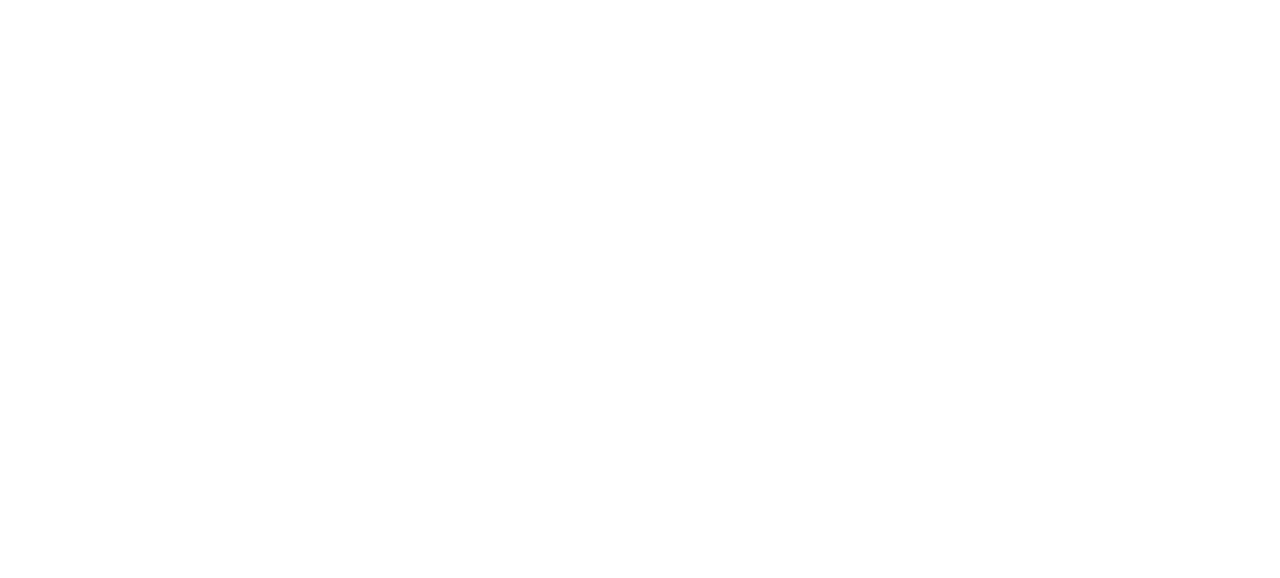
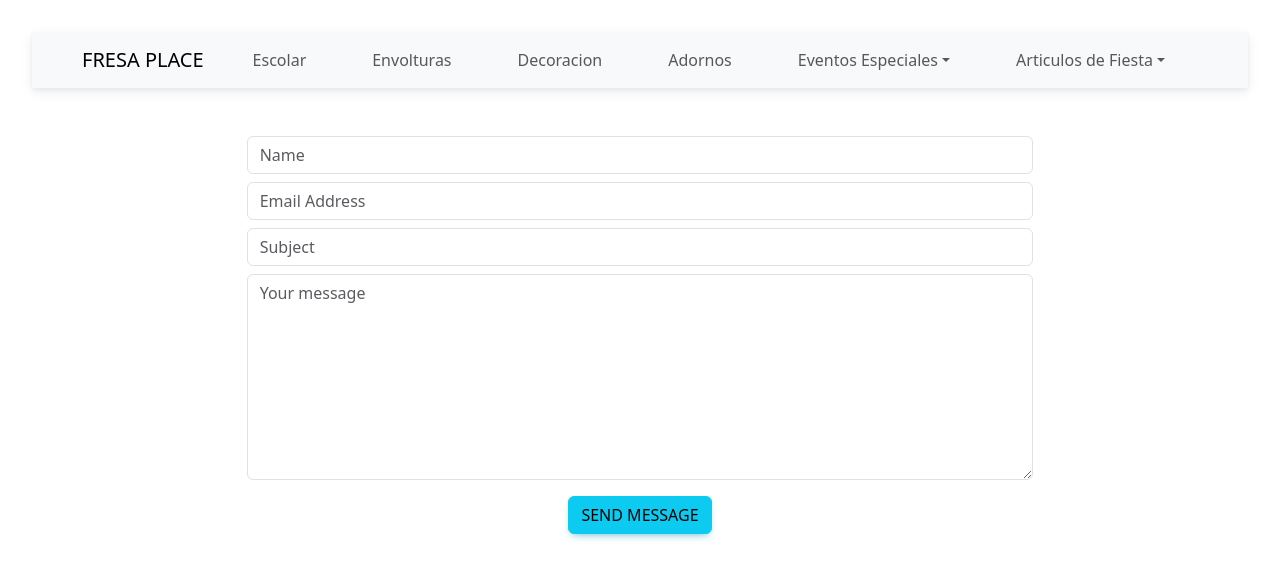
Before and after one commit to MarilaMorales/Proyecto-Fresa-Place, a React (Vite) app in the folder FresaPlace/: page /Contactenos in a window 1280 px wide. Before the commit this address had no page. Shown: the top 578 px of the page. Built offline with nearby package versions, Linux system fonts and the light colour scheme.

Commit message:
El emailjs sirve!!!

```diff
--- a/FresaPlace/package.json
+++ b/FresaPlace/package.json
@@ -12,6 +12,7 @@
   },
   "dependencies": {
     "bootstrap": "^5.3.3",
+    "emailjs-com": "^3.2.0",
     "json-server": "^1.0.0-beta.2",
     "mdb-react-ui-kit": "^8.0.0",
     "react": "^18.3.1",
--- /dev/null
+++ b/FresaPlace/src/Componentes/Contactenos.jsx
@@ -0,0 +1,47 @@
+import React from 'react';
+import emailjs from 'emailjs-com';
+import { toast } from 'react-toastify';
+
+const ContactForm = () => {
+  const sendEmail = (e) => {
+    e.preventDefault();
+
+    emailjs.sendForm('service_56xi5wh', 'template_noqmatl', e.target, 'rV7wVdf0tWzRA66hT')
+      .then((result) => {
+          console.log('Success:', result.text);
+          toast.success('Message sent successfully!');
+      }, (error) => {
+          console.log('Error:', error.text);
+          toast.error ('Failed to send message. Please try again later.');
+      });
+      e.target.reset()
+  };
+
+  return (
+    <div>
+      <div className="containerContact">
+        <form onSubmit={sendEmail}>
+          <div className="row pt-5 mx-auto">
+            <div className="col-8 form-group mx-auto">
+              <input type="text" className="form-control" placeholder="Name" name="name" required />
+            </div>
+            <div className="col-8 form-group pt-2 mx-auto">
+              <input type="email" className="form-control" placeholder="Email Address" name="email" required />
+            </div>
+            <div className="col-8 form-group pt-2 mx-auto">
+              <input type="text" className="form-control" placeholder="Subject" name="subject" required />
+            </div>
+            <div className="col-8 form-group pt-2 mx-auto">
+              <textarea className="form-control" cols="30" rows="8" placeholder="Your message" name="message" required></textarea>
+            </div>
+            <div className="col-8 pt-3 mx-auto">
+              <input type="submit" className="btn btn-info" value="Send Message" />
+            </div>
+          </div>
+        </form>
+      </div>
+    </div>
+  );
+};
+
+export default ContactForm;
--- a/FresaPlace/src/Componentes/FormAdmin.jsx
+++ b/FresaPlace/src/Componentes/FormAdmin.jsx
@@ -13,10 +13,10 @@
   const [descripcion, setDescripcion] = useState('');
   const [tags, setTags] = useState('');
   const [imagen, setImagen] = useState('');
-  const [precio, setPrecio] = useState(''); // Nuevo estado para el precio
+  const [precio, setPrecio] = useState('');
 
   const submitImagen = async (e) => {
-    // Accede al archivo desde e.target.files
+
     const file = e.target.files[0];
 
     if (file) {
@@ -43,14 +43,14 @@
       descripcion,
       tags,
       imagen,
-      precio, // Incluye el precio
+      precio,
     };
 
     try {
-      // Llama a la función postProductos desde el
+
       await postProductos(nuevoProducto);
 
-      // Si la solicitud fue exitosa
+
       toast.success("Producto agregado exitosamente!");
 
       // Limpiar los campos del formulario
@@ -58,7 +58,7 @@
       setDescripcion("");
       setTags("");
       setImagen("");
-      setPrecio(""); // Limpiar el campo del precio
+      setPrecio("");
 
     } catch (error) {
       toast.error("Hubo un error al agregar el producto.");
--- /dev/null
+++ b/FresaPlace/src/Pages/Contactenos.jsx
@@ -0,0 +1,17 @@
+import React from 'react'
+import '../Styles/Registro.css'
+import "../Componentes/Contactenos"
+import ContactForm from '../Componentes/Contactenos'
+import NavBarInc from '../Componentes/NavBar'
+
+function ContactoForm() {
+  return (
+    <div>
+      <NavBarInc />
+      <ContactForm />
+
+    </div>
+  )
+}
+
+export default ContactoForm
--- a/FresaPlace/src/Routes/Routing.jsx
+++ b/FresaPlace/src/Routes/Routing.jsx
@@ -6,19 +6,23 @@
 import Principal from '../Pages/Principal.jsx';
 import Adornos from '../Pages/Adornos.jsx';
 import EditarCards from '../Pages/EditarCards.jsx';
+import Contactenos from "../Pages/Contactenos.jsx"
+
 
 
 const Routing = () => {
   return (
 
      <Routes>
-       <Route path="/" element={<Login />} />
+       <Route index element={<Login />} />
        <Route path="/Registro" element={<Registro />} />
        <Route path="/Login" element={<Login />} />
        <Route path="/Principal" element={<Principal />} />
        <Route path="/Adornos" element={<Adornos />} />
        <Route path="/Administracion" element={<Administracion />} />
        <Route path="/EditarCards" element={<EditarCards />} />
+       <Route path="/Contactenos" element={<Contactenos />} />
+
      </Routes>
    );
 };
--- /dev/null
+++ b/FresaPlace/src/Styles/Contact.css
@@ -0,0 +1,72 @@
+
+
+  .contact-form-containerContact {
+    background-color: #fff;
+    padding: 20px;
+    border-radius: 10px;
+    box-shadow: 0 2px 10px rgba(0, 0, 0, 0.1);
+    max-width: 400px;
+    width: 100%;
+    margin-top: 4rem;
+    margin-left: 28rem;
+    margin-bottom: 4rem;
+  }
+
+  #tituloContact {
+    text-align: center;
+    margin-bottom: 20px;
+  }
+
+
+  #labelContact {
+    display: block;
+    margin-bottom: 5px;
+    font-weight: bold;
+  }
+
+#nameContact{
+    width: 100%;
+    padding: 10px;
+    border: 1px solid #ccc;
+    border-radius: 5px;
+}
+
+
+
+#emailContact{
+    width: 100%;
+    padding: 10px;
+    border: 1px solid #ccc;
+    border-radius: 5px;
+}
+
+
+#messageContact{
+    width: 100%;
+    padding: 10px;
+    border: 1px solid #ccc;
+    border-radius: 5px;
+}
+
+
+  textarea {
+    width: 100%;
+    padding: 10px;
+    border: 1px solid #ccc;
+    border-radius: 5px;
+  }
+
+  button {
+    width: 100%;
+    padding: 10px;
+    background-color: #1a9cad;
+    color: #fff;
+    border: none;
+    border-radius: 5px;
+    cursor: pointer;
+    font-size: 16px;
+  }
+
+  button:hover {
+    background-color: #218838;
+  }
```
Also changed, not shown: FresaPlace/src/Componentes/CardsDecoracion.jsx (added, +49 -0 lines), FresaPlace/src/Componentes/NavBar.jsx (+8 -0 lines), FresaPlace/src/Pages/Decoracion.jsx (+20 -0 lines), 1 other file (tests, documents, lock files or other folders).
